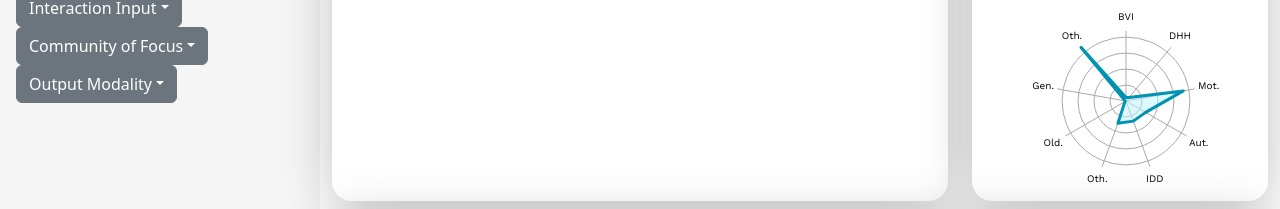
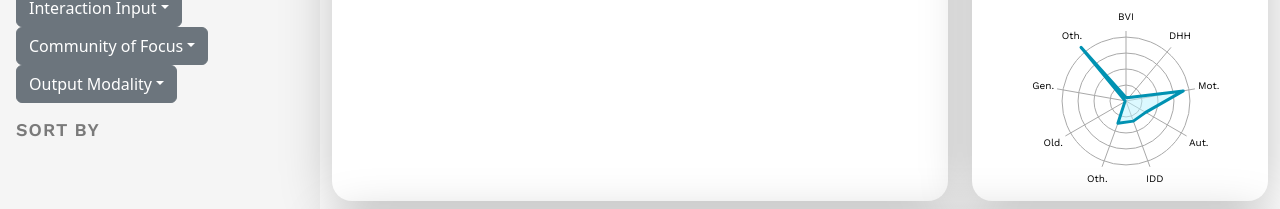
Before and after one commit to k20012691/aac-visualisation, a React (Create React App) app: page / in a window 1280 px wide. Shown: the part 310-519 px from the top of the page. Built offline with nearby package versions, Linux system fonts and the light colour scheme.

Commit message:
fixed initial checkbox loading

```diff
--- a/src/App.js
+++ b/src/App.js
@@ -3,18 +3,13 @@ import 'bootstrap/dist/css/bootstrap.min.css';
 import { Container, Row, Col } from 'reactstrap';
 import SideMenu from './components/SideMenu';
 import Nav from './components/Navbar';
-import VisualisationContainer from './components/VisualisationContainer';
 import Heatmap from './components/Heatmap';
 import { csv } from 'd3-fetch';
 import QuantMetric from './components/QuantMetric';
 import data from './Data.csv';
 import { useState, useEffect } from 'react';
 import SpiderChart from './components/SpiderChart';
-import '/node_modules/react-grid-layout/css/styles.css'
-import '/node_modules/react-resizable/css/styles.css'
-import ReactGridLayout from 'react-grid-layout';
 import PaperListView from './components/PaperListView';
-import { csvParseRows } from 'd3-dsv';
 
 import { ReactComponent as Camera } from './components/icons/camera.svg'
 import { ReactComponent as Contextual } from './components/icons/contextual.svg'
--- a/src/components/MenuDropdown.js
+++ b/src/components/MenuDropdown.js
@@ -20,7 +20,7 @@ function MenuDropdown(props) {
   useEffect(() => {
     const initialFilters = data;
     onFilterChange(initialFilters);
-  }, []);
+  }, [data]);
 
   return (
     <div>
--- a/src/components/SideMenu.js
+++ b/src/components/SideMenu.js
@@ -49,6 +49,7 @@ function SideMenu(props) {
           onFilterChange={handleFilterChange.bind(null, 'outputs')}
         />
       </div>
+      <div className='filter-title'>SORT BY</div>
     </Container>
   );
 }
```
